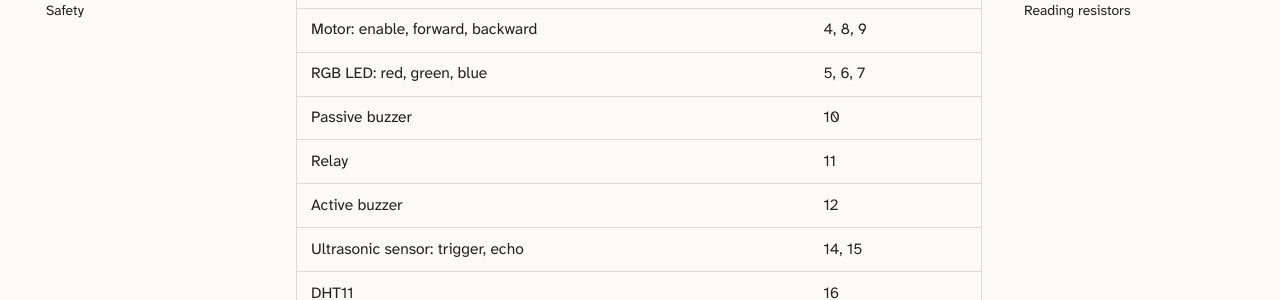
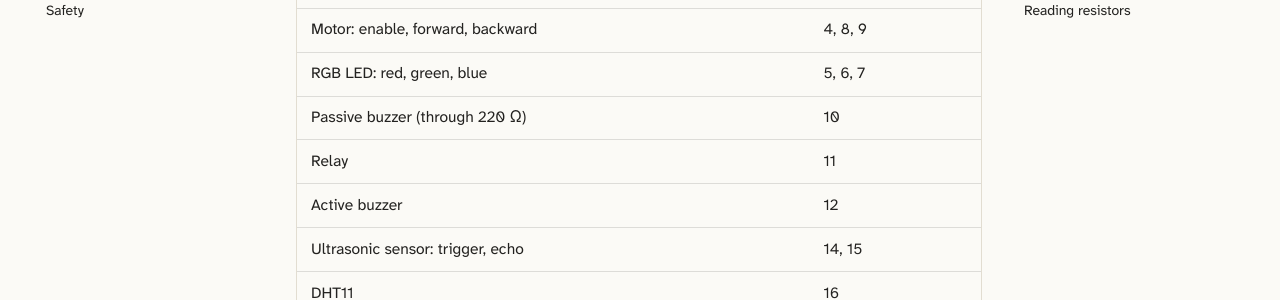
Before and after one commit to spincyc/adk, an MkDocs documentation site: the page built from docs/kit.md, in a window 1280 px wide and 900 px high, scrolled down 2580 px. Shown: the part 153-453 px from the top of the window. Built offline with MkDocs 1.6.1 and Material for MkDocs 9.7.7, drawn with Linux system fonts in a browser that asks for light colours; comment, search, counter and statistics services are not loaded.

Commit message:
speaker: wire the passive buzzer through 220 ohm
The kit's passive buzzer is an electromagnetic sounder with a coil of
about 16 ohm; on its own it could draw more than a pin should give.

Co-Authored-By: Claude Opus 5.5 (1M context) <noreply@anthropic.com>

```diff
--- a/docs/kit.md
+++ b/docs/kit.md
@@ -59,7 +59,7 @@ circuit from an earlier lesson can often stay on the breadboard.
 | Dimmable LED | 3 |
 | Motor: enable, forward, backward | 4, 8, 9 |
 | RGB LED: red, green, blue | 5, 6, 7 |
-| Passive buzzer | 10 |
+| Passive buzzer (through 220 Ω) | 10 |
 | Relay | 11 |
 | Active buzzer | 12 |
 | Ultrasonic sensor: trigger, echo | 14, 15 |
```
Also changed, not shown: 1 other file.
